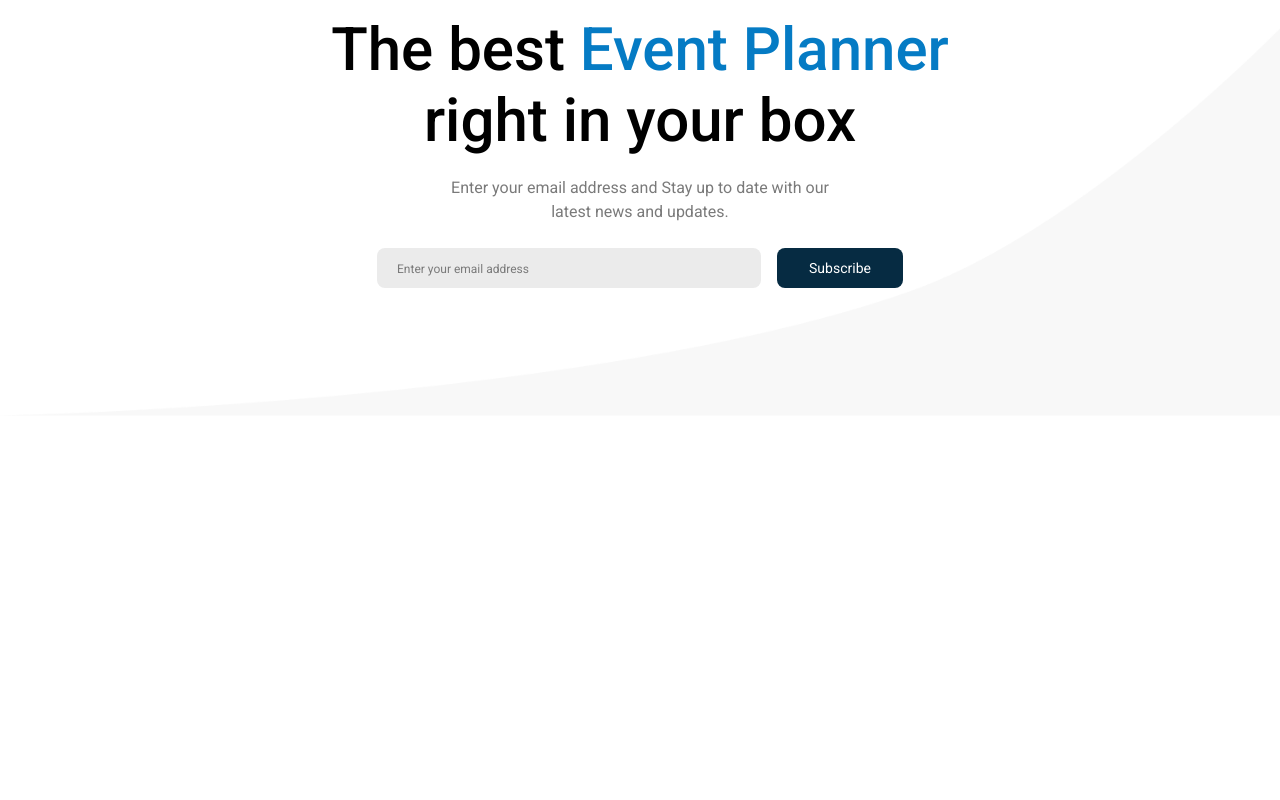
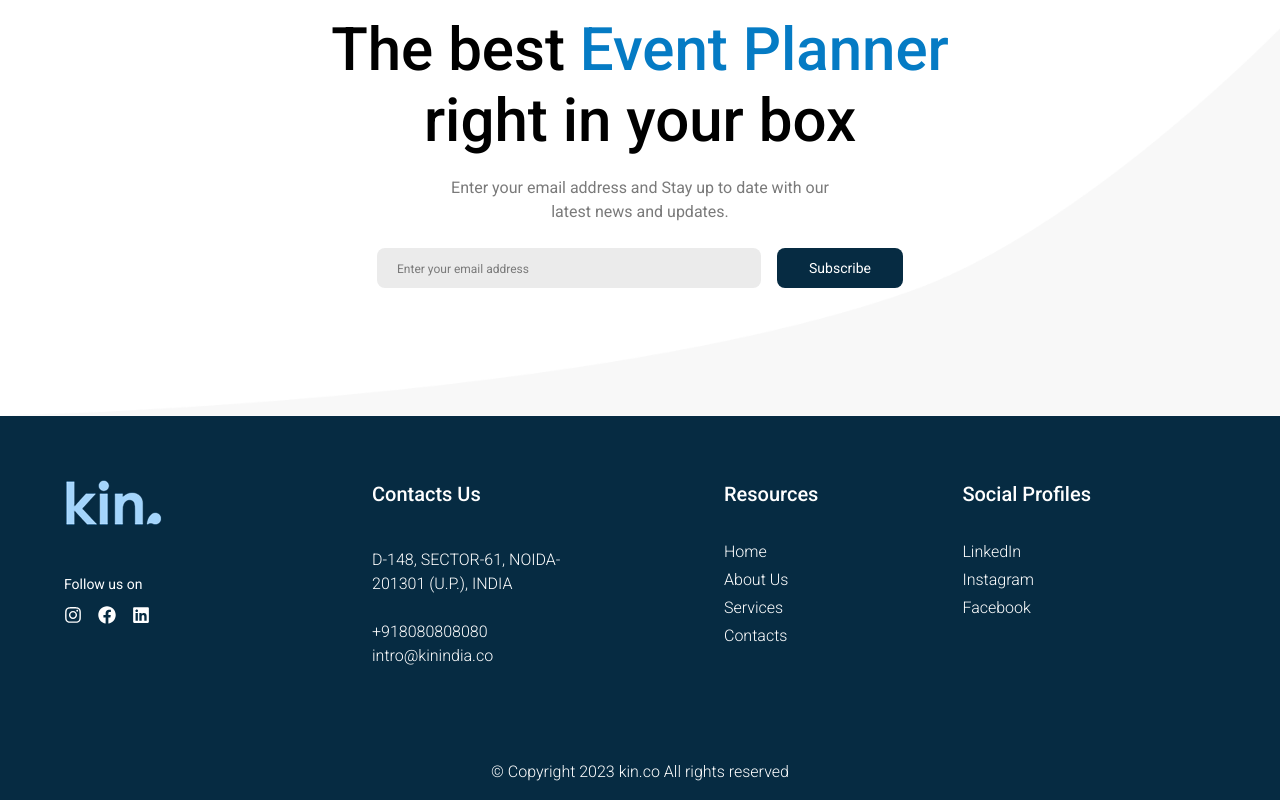
Before and after one commit to ashutoshofficial25/tech-web, a React (Vite) app: page / in a window 1280 px wide. Shown: the part 3481-4281 px from the top of the page. Before the commit the page ends 3897 px from the top, so only its background shows below. Built offline with nearby package versions, Linux system fonts and the light colour scheme.

Commit message:
hero page media fixed

```diff
--- a/src/components/common/Footer.tsx
+++ b/src/components/common/Footer.tsx
@@ -26,29 +26,39 @@ const Footer = () => {
     navigate(link);
   };
   return (
-    <div className="h-96  w-full bg-primary text-white">
-      <div className="container xl:px-16 px-10 h-full pt-16 mx-auto flex flex-row 2xl:gap-x-0 xl:gap-x-52 gap-x-32  2xl:justify-between items-start">
+    <div className="lg:h-96 sm:h-72 h-96 flex flex-col justify-between items-center 2xl:pb-6 pb-4  w-full bg-primary text-white">
+      <div className="xl:container w-full xl:px-16 lg:px-10 sm:pl-10 sm:pr-4 px-6 h-full lg:pt-16 pt-10 mx-auto flex sm:flex-row flex-col 2xl:gap-x-0 xl:gap-x-52 lg:gap-x-32 md:gap-x-24 sm:gap-x-12   2xl:justify-between sm:items-start items-center">
         <div className="flex flex-col items-start">
           <img src={kinLogoUrl} className="" />
-          <h1 className="mt-12 text-sm font-normal text-white">Follow us on</h1>
+          <h1 className="sm:mt-12 mt-4 text-sm font-normal text-white">
+            Follow us on
+          </h1>
           <div className="flex gap-x-4 mt-3 items-center">
             <FaInstagram className="cursor-pointer text-[18px] hover:opacity-80" />
             <FaFacebook className="cursor-pointer text-[18px] hover:opacity-80" />
             <FaLinkedin className="cursor-pointer text-[18px] hover:opacity-80" />
           </div>
         </div>
-        <div className="flex  flex-row xl:gap-x-36 gap-x-24">
+        <div className="flex  flex-row xl:gap-x-36 lg:gap-x-24 md:gap-x-10 gap-x-6 sm:mt-0 mt-8 sm:w-fit sm:justify-start justify-between w-full">
           <div className="flex font-light flex-col items-start">
-            <h1 className="text-xl font-medium text-white">Contacts Us</h1>
-            <p className="mt-10 w-52">
+            <h1 className="lg:text-xl md:text-base text-sm font-medium text-white">
+              Contacts Us
+            </h1>
+            <p className="xl:mt-10 lg:text-base md:text-sm text-xs sm:mt-6 mt-3 sm:w-52 w-32">
               D-148, SECTOR-61, NOIDA-201301 (U.P.), INDIA
             </p>
-            <span className="mt-6 cursor-pointer">+918080808080</span>
-            <span className="mt-1.6 cursor-pointer">intro@kinindia.co</span>
+            <span className="mt-6 lg:text-base md:text-sm text-xs cursor-pointer">
+              +918080808080
+            </span>
+            <span className="mt-1.6 lg:text-base md:text-sm text-xs cursor-pointer">
+              intro@kinindia.co
+            </span>
           </div>
           <div className="flex flex-col items-start">
-            <h1 className="text-xl font-medium text-white">Resources</h1>
-            <ul className="font-light mt-8 capitalize flex flex-col gap-y-1">
+            <h1 className="lg:text-xl md:text-base text-sm font-medium text-white">
+              Resources
+            </h1>
+            <ul className="font-light xl:mt-8 mt-5 capitalize flex flex-col gap-y-1">
               {resources?.map(
                 (
                   item: { label: string; newTab: boolean; link: string },
@@ -56,7 +66,7 @@ const Footer = () => {
                 ) => {
                   return (
                     <li
-                      className="cursor-pointer"
+                      className="cursor-pointer lg:text-base text-sm"
                       onClick={() => handleRedirect(item)}
                       key={index}
                     >
@@ -68,13 +78,15 @@ const Footer = () => {
             </ul>
           </div>
           <div className="flex flex-col items-start">
-            <h1 className="text-xl font-medium text-white">Social Profiles</h1>
-            <ul className="font-light mt-8 capitalize flex flex-col gap-y-1">
+            <h1 className="lg:text-xl md:text-base text-sm font-medium text-white">
+              Social Profiles
+            </h1>
+            <ul className="font-light xl:mt-8 mt-5 capitalize flex flex-col gap-y-1">
               {socialProfiles?.map(
                 (item: ISocialProfileProps, index: number) => {
                   return (
                     <li
-                      className="cursor-pointer"
+                      className="cursor-pointer lg:text-base text-sm"
                       onClick={() => handleRedirect(item)}
                       key={index}
                     >
@@ -87,6 +99,9 @@ const Footer = () => {
           </div>
         </div>
       </div>
+      <p className="lg:text-base md:text-sm text-xs font-light">
+        &copy; Copyright 2023 kin.co All rights reserved
+      </p>
     </div>
   );
 };
--- a/src/layout/HomeLayout.tsx
+++ b/src/layout/HomeLayout.tsx
@@ -8,7 +8,7 @@ const HomeLayout = () => {
     <div className="w-full min-h-screen text-black bg-white">
       <Navbar />
       <Outlet />
-      {/* <Footer /> */}
+      <Footer />
     </div>
   );
 };
```
